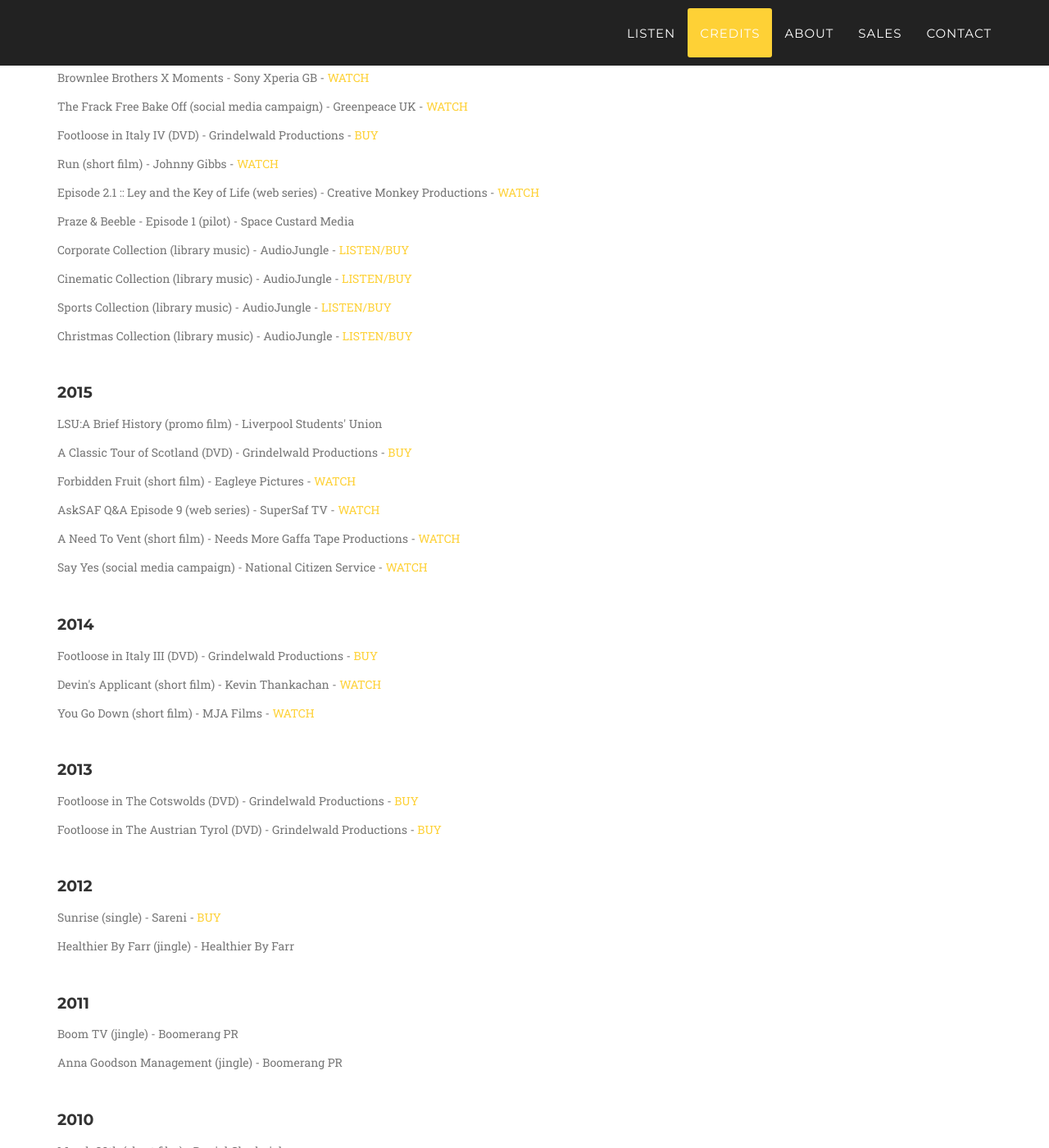
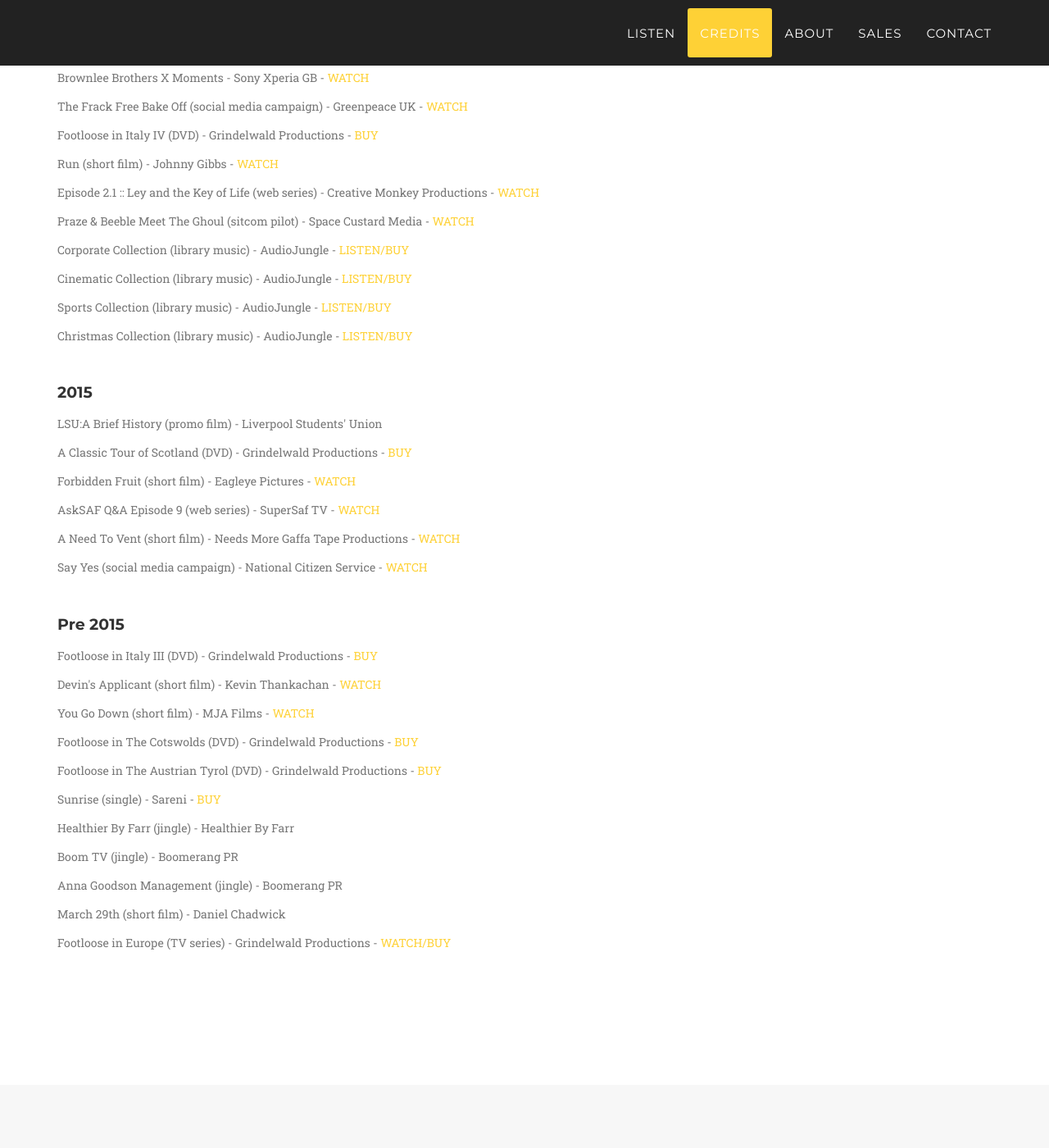
Before and after one commit to barnabysmithmusic/barnabysmithmusic.github.io, a Jekyll site: the page built from index.html, in a window 1280 px wide and 1400 px high, scrolled down 2177 px. Shown: the whole window at 82% size. Built offline with Jekyll 4.4.1, drawn with Linux system fonts in a browser that asks for light colours; some web fonts are replaced; comment, search, counter and statistics services are not loaded.

Commit message:
Adding link to Praze & Beeble on YouTube

```diff
--- a/_includes/credits.html
+++ b/_includes/credits.html
@@ -27,7 +27,7 @@
              <p class="text-muted">Footloose in Italy IV (DVD) - Grindelwald Productions - <a href="https://www.amazon.co.uk/FOOTLOOSE-ITALY-Rimini-Tuscany-Rome/dp/B01LQB2UIQ" target="_blank">BUY</a></p>
              <p class="text-muted">Run (short film) - Johnny Gibbs - <a href="https://vimeo.com/165427224" target="_blank">WATCH</a></p>
              <p class="text-muted">Episode 2.1 :: Ley and the Key of Life (web series) - Creative Monkey Productions - <a href="https://www.youtube.com/watch?v=xBFpK5GA440" target="_blank">WATCH</a></p>
-             <p class="text-muted">Praze & Beeble - Episode 1 (pilot) - Space Custard Media</p>
+             <p class="text-muted">Praze & Beeble Meet The Ghoul (sitcom pilot) - Space Custard Media - <a href="https://www.youtube.com/watch?v=pqviykg6uSY" target="_blank">WATCH</a></p>
              <p class="text-muted">Corporate Collection (library music) - AudioJungle - <a href="http://audiojungle.net/collections/5682432-corporate?ref=BarnabySmith" target="_blank">LISTEN/BUY</a></p>
              <p class="text-muted">Cinematic Collection (library music) - AudioJungle - <a href="http://audiojungle.net/collections/5682439-cinematic?ref=BarnabySmith" target="_blank">LISTEN/BUY</a></p>
              <p class="text-muted">Sports Collection (library music) - AudioJungle - <a href="http://audiojungle.net/collections/5802488-sports?ref=BarnabySmith" target="_blank">LISTEN/BUY</a></p>
@@ -43,32 +43,17 @@
              <p class="text-muted">Say Yes (social media campaign) - National Citizen Service - <a href="https://www.youtube.com/watch?v=dTswxY-XLn8" target="_blank">WATCH</a></p>
              <br>
 
-             <h4 class="service-heading">2014</h4>
+             <h4 class="service-heading">Pre 2015</h4>
              <p class="text-muted">Footloose in Italy III (DVD) - Grindelwald Productions - <a href="https://www.amazon.co.uk/FOOTLOOSE-ITALY-Naples-Sorrento-Amalfi/dp/B00NUH71M0/ref=sr_1_1?ie=UTF8&qid=1462978650&sr=8-1&keywords=footloose+in+italy" target="_blank">BUY</a></p>
              <p class="text-muted">Devin's Applicant (short film) - Kevin Thankachan - <a href="https://www.youtube.com/watch?v=1RbQ4rOu2yY" target="_blank">WATCH</a></p>
              <p class="text-muted">You Go Down (short film) - MJA Films - <a href="https://vimeo.com/86895013" target="_blank">WATCH</a></p>
-             <br>
-
-             <h4 class="service-heading">2013</h4>
              <p class="text-muted">Footloose in The Cotswolds (DVD) - Grindelwald Productions - <a href="https://www.amazon.co.uk/FOOTLOOSE-COTSWOLDS-Two-disc-set/dp/B00GUSS5TY/ref=sr_1_8?ie=UTF8&qid=1462978990&sr=8-8&keywords=footloose+in" target="_blank">BUY</a></p>
              <p class="text-muted">Footloose in The Austrian Tyrol (DVD) - Grindelwald Productions - <a href="https://www.amazon.co.uk/FOOTLOOSE-AUSTRIAN-TYROL-Debra-Rixon/dp/B00FO7XNZS/ref=sr_1_2?ie=UTF8&qid=1462979038&sr=8-2&keywords=footloose+in" target="_blank">BUY</a></p>
-             <br>
-
-             <h4 class="service-heading">2012</h4>
              <p class="text-muted">Sunrise (single) - Sareni - <a href="https://itunes.apple.com/gb/album/sunrise-single/id554451157" target="_blank">BUY</a></p>
              <p class="text-muted">Healthier By Farr (jingle) - Healthier By Farr</p>
-             <br>
-
-             <h4 class="service-heading">2011</h4>
              <p class="text-muted">Boom TV (jingle) - Boomerang PR</p>
              <p class="text-muted">Anna Goodson Management (jingle) - Boomerang PR</p>
-             <br>
-
-             <h4 class="service-heading">2010</h4>
              <p class="text-muted">March 29th (short film) - Daniel Chadwick</p>
-             <br>
-
-             <h4 class="service-heading">2009</h4>
              <p class="text-muted">Footloose in Europe (TV series) - Grindelwald Productions - <a href="http://www.footloose.tv" target="_blank">WATCH/BUY</a></p>
 
                     </ul>
```
